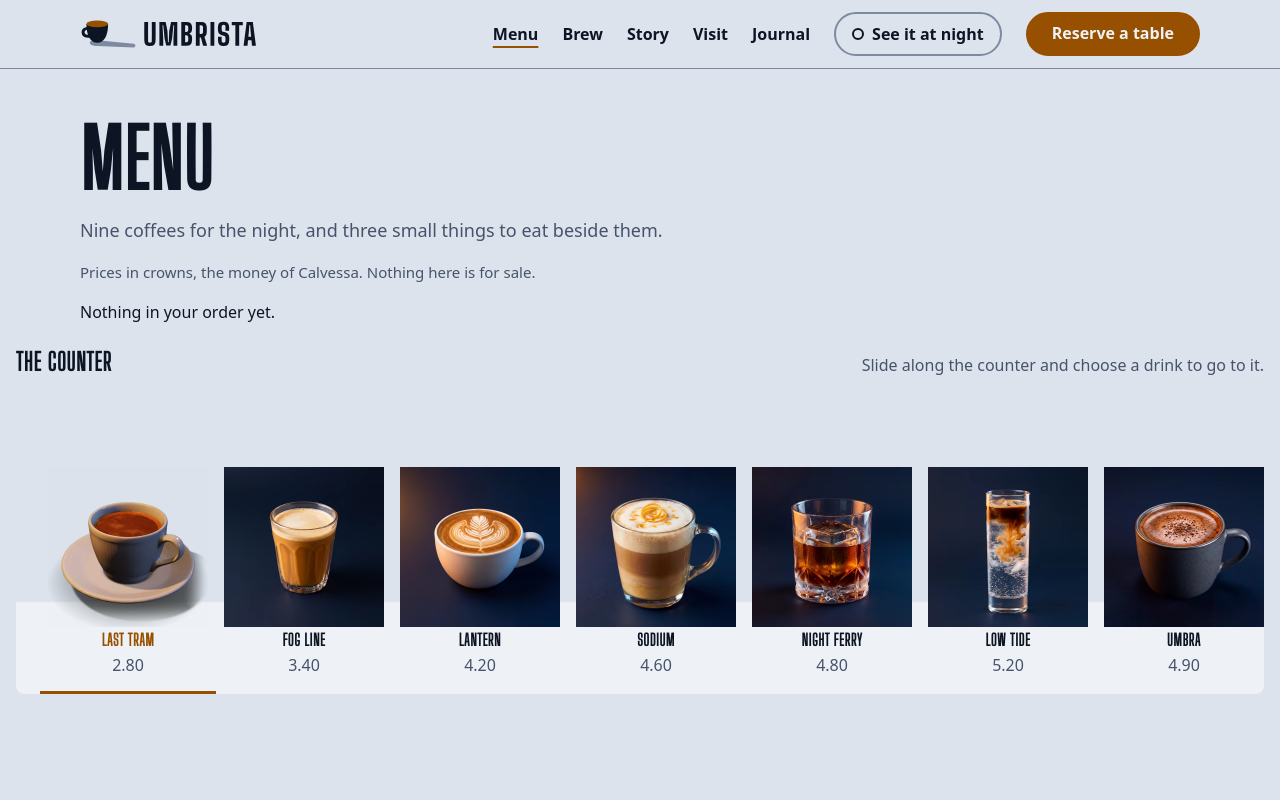
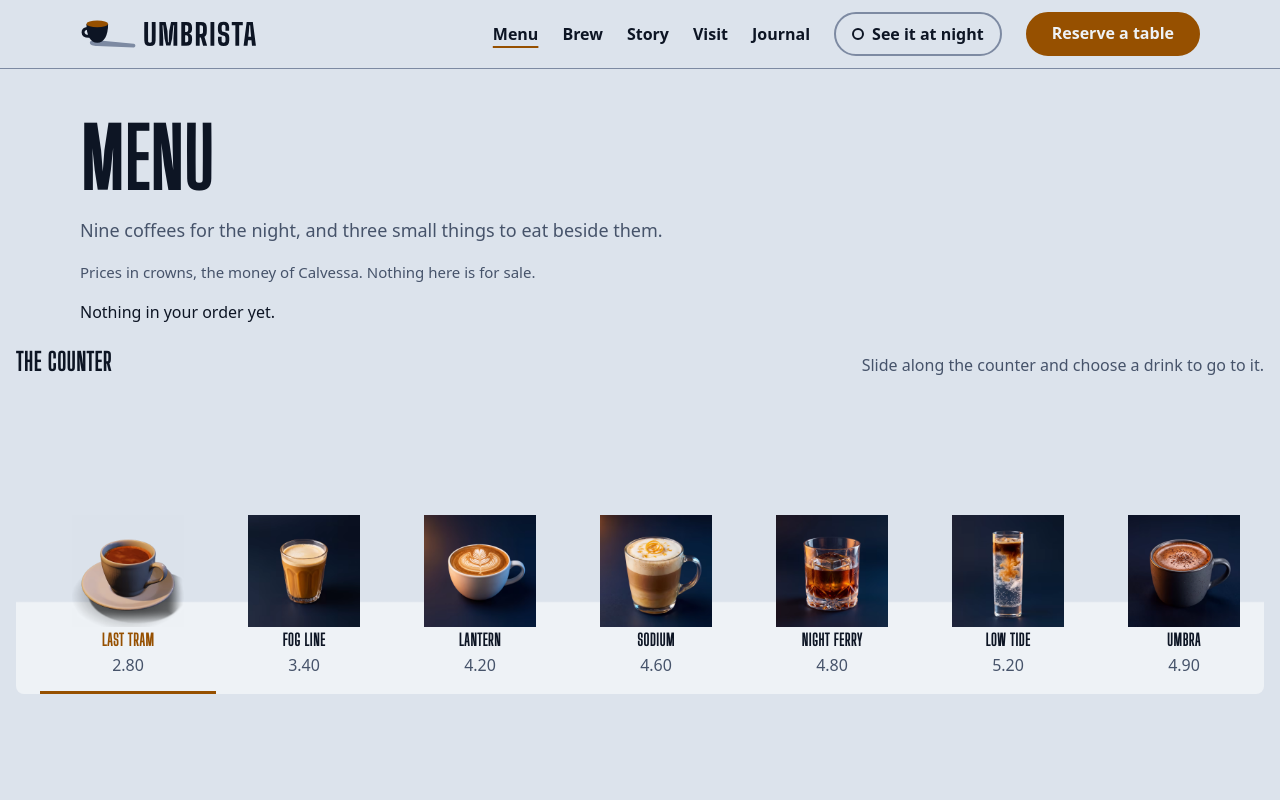
Before and after one commit to rehrabbi/umbrista, a React (Vite) app: page /menu in a window 1280 px wide. Shown: the top 800 px of the page. Built offline with nearby package versions, Linux system fonts and the light colour scheme; a web font is replaced by a local one.

Commit message:
fix: keep the counter's stills the size of their drinks
- At most 7rem wide, so a still is never the Menu's largest paint and the page meets its 2.5 s budget

```diff
--- a/src/menu/MenuCounter.css
+++ b/src/menu/MenuCounter.css
@@ -88,10 +88,17 @@
   user-select: none;
 }
 
+/*
+ * A drink's still is about the size its 3D model stands at (three-quarters of its place), and no
+ * larger: shown from the first paint, a bigger one became the page's largest image, and the
+ * Menu's largest paint waited for it (2.57 s against the 2.5 s budget). At this size the intro's
+ * text is the largest thing on the first screen.
+ */
 .counter-still-box {
   align-self: stretch;
-  justify-self: stretch;
+  justify-self: center;
   position: relative;
+  width: min(100%, 7rem);
   min-height: 0;
 }
 
--- a/src/menu/MenuCounter.tsx
+++ b/src/menu/MenuCounter.tsx
@@ -184,7 +184,7 @@ export function MenuCounter({ onPick }: MenuCounterProps) {
               >
                 <span className="counter-still-box">
                   {/* The name is the option's text; the photograph is for the eye only. */}
-                  {still && <Picture name={still} alt="" sizes="10rem" className="counter-still" />}
+                  {still && <Picture name={still} alt="" sizes="7rem" className="counter-still" />}
                 </span>
                 <span className="counter-name">{drink.name}</span> <span className="counter-price">{formatPrice(drink.price)}</span>
               </li>
```
